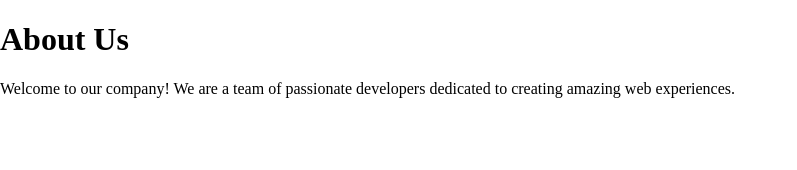
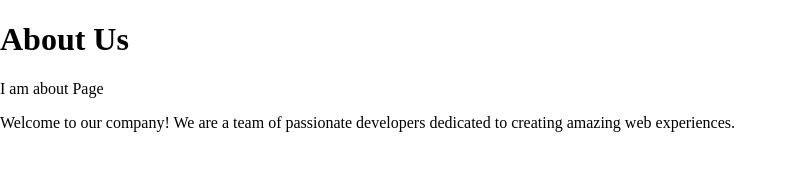
Before and after one commit to Omkar-9534/learning-git, a plain HTML site: page about.html in a window 1280 px wide. Shown: the whole page, without its empty margins (0-797 px from the left). Drawn offline with Linux system fonts and the light colour scheme.

Commit message:
corrct the element in about page

```diff
--- a/about.html
+++ b/about.html
@@ -9,6 +9,7 @@
   </head>
   <body>
     <h1>About Us</h1>
+    <p>I am about Page </p>
     <p>Welcome to our company! We are a team of passionate developers dedicated to creating amazing web experiences.</p>
   </body>
 </html>
```
